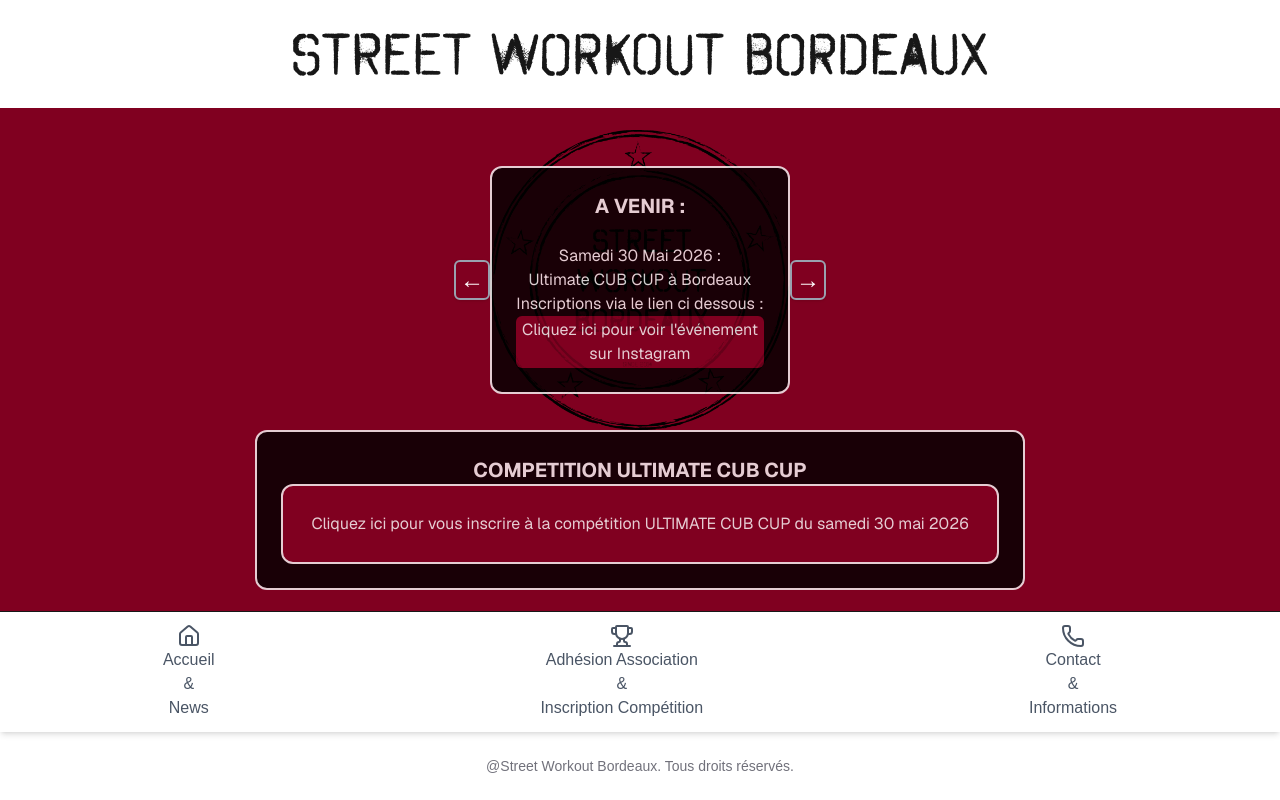
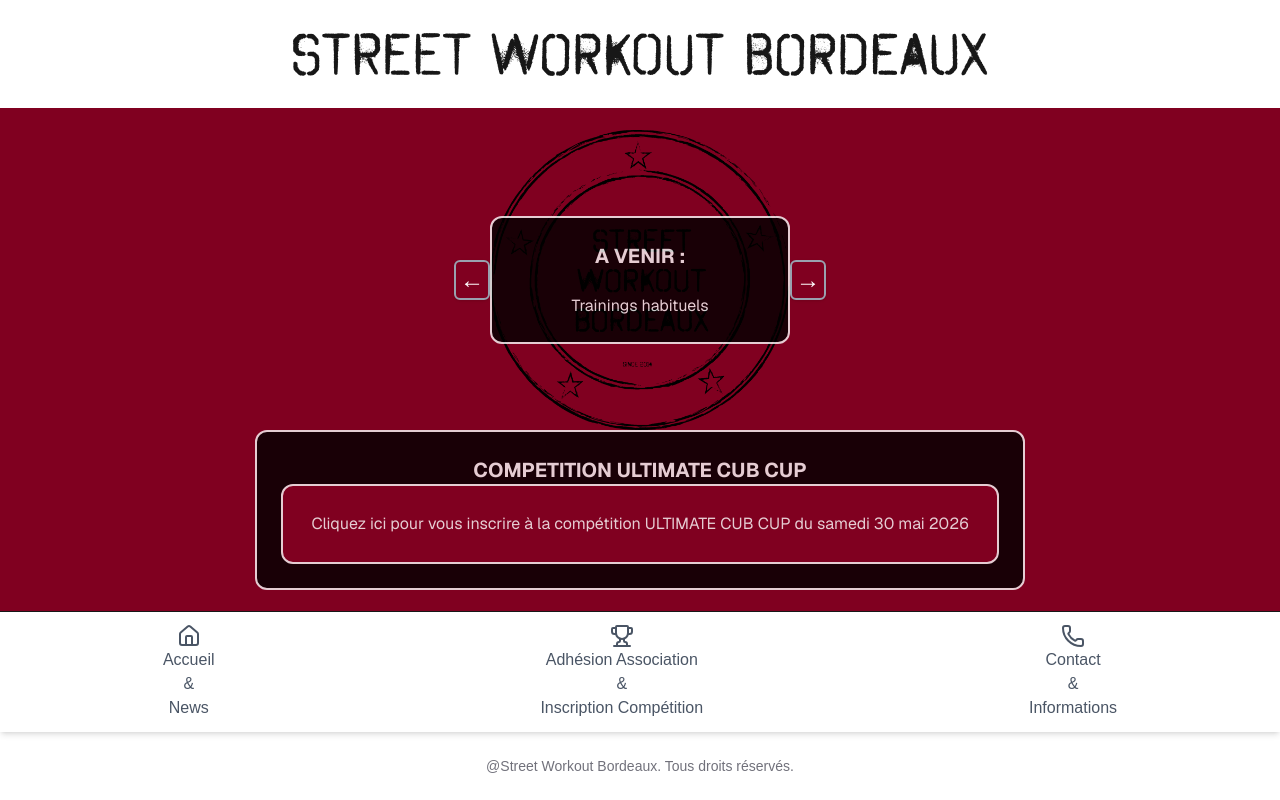
Before and after one commit to adrienbordeaux33/swbordeauxfront, a Next.js app: page / in a window 1280 px wide. Both pictures are taken after a click on the button "Précédent". Built offline with nearby package versions, Linux system fonts and the light colour scheme.

Commit message:
maj apres cup

```diff
--- a/components/Today.tsx
+++ b/components/Today.tsx
@@ -13,21 +13,11 @@ export default function Today() {
       <div className="border-2 p-6 opacity-80 rounded-xl w-full text-xs md:text-sm lg:text-base text-center text-white bg-black bg-opacity-40 font-sans">
         <h1 className="text-xl font-bold">ACTUELLEMENT :</h1>
         <br />
-        Samedi 30 Mai 2026 :
+        Dimanche 07 Juin
         <br />
-        Ultimate CUB CUP à Bordeaux
+        Sunday Training
         <br />
-        Inscriptions via le lien ci dessous :
-        <br />
-        <a
-          href="https://www.instagram.com/p/DW6s0Y0COKV/?hl=fr&img_index=1"
-          target="_blank"
-          rel="noopener noreferrer"
-        >
-          <button className="button">
-            Cliquez ici pour voir l'événement sur Instagram
-          </button>
-        </a>
+        Spot Queyries
       </div>
     </div>
   );
--- a/components/Tomorrow.tsx
+++ b/components/Tomorrow.tsx
@@ -13,21 +13,7 @@ export default function Tomorrow() {
       <div className="border-2 p-6 opacity-80 rounded-xl w-full text-xs md:text-sm lg:text-base text-center text-white bg-black bg-opacity-40 font-sans">
         <h1 className="text-xl font-bold">A VENIR :</h1>
         <br />
-        Samedi 30 Mai 2026 :
-        <br />
-        Ultimate CUB CUP à Bordeaux
-        <br />
-        Inscriptions via le lien ci dessous :
-        <br />
-        <a
-          href="https://www.instagram.com/p/DW6s0Y0COKV/?hl=fr&img_index=1"
-          target="_blank"
-          rel="noopener noreferrer"
-        >
-          <button className="button">
-            Cliquez ici pour voir l'événement sur Instagram
-          </button>
-        </a>
+        Trainings habituels
       </div>
     </div>
   );
--- a/components/Yesterday.tsx
+++ b/components/Yesterday.tsx
@@ -13,20 +13,17 @@ export default function Yesterday() {
       <div className="border-2 p-6 opacity-80 rounded-xl w-full text-xs md:text-sm lg:text-base text-center text-white bg-black bg-opacity-40 font-sans">
         <h1 className="text-xl font-bold">DERNIERES NEWS :</h1>
         <br />
+        Bientôt disponible : les résulats de la CUB CUP 2026 à Bordeaux
+        <br />
         <a
-          href="https://www.instagram.com/p/DWa5rHliO9x/?hl=fr&img_index=1"
+          href="https://www.instagram.com/p/DW6s0Y0COKV/?hl=fr&img_index=1"
           target="_blank"
           rel="noopener noreferrer"
         >
           <button className="button">
-            Voir sur Insta : <br />
-            @Sofyane
+            Cliquez ici pour voir l'événement sur Instagram
           </button>
         </a>
-        <br />
-        de la Team SWB termine en 1/4 de finale de championnats de France de
-        Battle Calisthenics <br />
-        Félicitations à lui et à tous les participants !
       </div>
     </div>
   );
```
